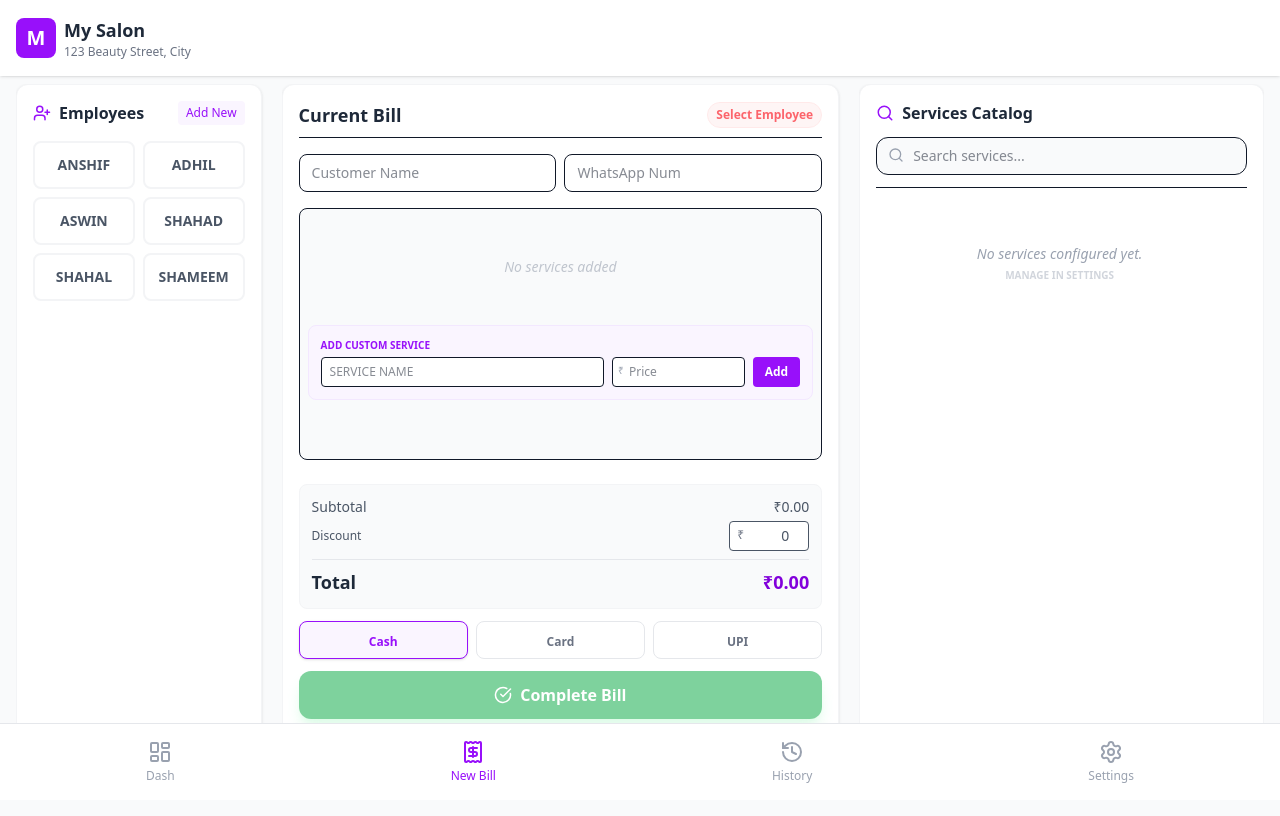
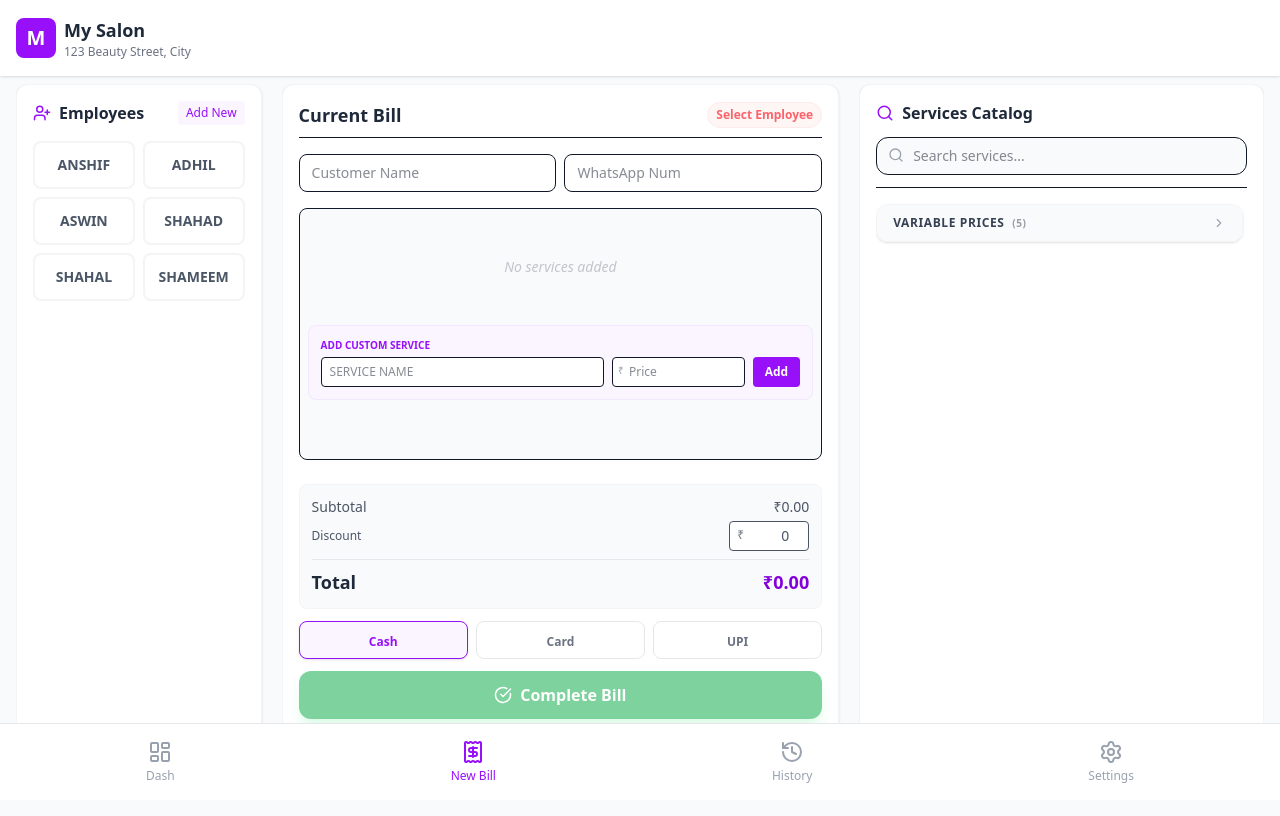
Before and after one commit to sinanCK07/salon-billing, a React (Vite) app: page / in a window 1280 px wide. Built offline with nearby package versions, Linux system fonts and the light colour scheme.

Commit message:
Add Variable Prices, Employee Bill Chart, and Dashboard performance improvements

```diff
--- a/src/components/BillingForm.tsx
+++ b/src/components/BillingForm.tsx
@@ -79,11 +79,8 @@ export const BillingForm: React.FC = () => {
 
     // Initialize all categories as expanded on first load
     useEffect(() => {
-        const initial: Record<string, boolean> = {};
-        Object.keys(categorizedServices).forEach(cat => {
-            initial[cat] = true;
-        });
-        setExpandedCategories(initial);
+        // Categories are closed by default now
+        setExpandedCategories({});
     }, [settings.predefinedServices.length === 0]); // only on init or if services were empty and now loaded
 
     const toggleCategory = (cat: string) => {
@@ -197,6 +194,7 @@ export const BillingForm: React.FC = () => {
         setGeneratedBill(null);
         setPaymentMethod('cash');
         setSelectedEmployee('');
+        setExpandedCategories({});
     }
 
     const handleFinishBill = (e: React.FormEvent) => {
--- a/src/components/Dashboard.tsx
+++ b/src/components/Dashboard.tsx
@@ -183,6 +183,25 @@ export const Dashboard: React.FC = () => {
         }],
     };
 
+    const employeeBillCountMap: { [key: string]: number } = {};
+    monthlyBills.forEach(b => {
+        const emp = b.employeeName || 'Unassigned';
+        employeeBillCountMap[emp] = (employeeBillCountMap[emp] || 0) + 1;
+    });
+
+    const employeeBillsSorted = Object.entries(employeeBillCountMap).sort((a, b) => b[1] - a[1]);
+    const employeeBillChartData = {
+        labels: employeeBillsSorted.map(e => e[0]),
+        datasets: [{
+            label: 'Bills Generated',
+            data: employeeBillsSorted.map(e => e[1]),
+            backgroundColor: 'rgba(59, 130, 246, 0.6)',
+            borderColor: 'rgb(59, 130, 246)',
+            borderWidth: 1,
+            borderRadius: 4,
+        }],
+    };
+
     const handleSendDailyReport = () => {
         let msg = `📊 *Salon Daily Report*\n`;
         msg += `Date: ${now.toLocaleDateString()}\n\n`;
@@ -263,11 +282,12 @@ export const Dashboard: React.FC = () => {
                 </div>
             </div>
 
-            {/* Employee Performance (Monthly) */}
+            {/* Employee Performance Charts */}
+            <div className="grid grid-cols-1 lg:grid-cols-2 gap-6">
                 <div className="bg-white p-4 rounded-xl shadow-sm border border-gray-100">
                     <div className="flex items-center gap-2 mb-4">
                         <Users size={18} className="text-gray-400" />
-                    <h3 className="text-xs font-bold text-gray-500 uppercase">Employee Performance (Month)</h3>
+                        <h3 className="text-xs font-bold text-gray-500 uppercase">Employee Revenue (Month)</h3>
                     </div>
                     <div className="h-48">
                         <Bar
@@ -287,6 +307,33 @@ export const Dashboard: React.FC = () => {
                                 }
                             }}
                         />
+                    </div>
+                </div>
+
+                <div className="bg-white p-4 rounded-xl shadow-sm border border-gray-100">
+                    <div className="flex items-center gap-2 mb-4">
+                        <Banknote size={18} className="text-gray-400" />
+                        <h3 className="text-xs font-bold text-gray-500 uppercase">Bills per Employee (Month)</h3>
+                    </div>
+                    <div className="h-48">
+                        <Bar
+                            data={employeeBillChartData}
+                            options={{
+                                responsive: true,
+                                maintainAspectRatio: false,
+                                plugins: {
+                                    legend: { display: false },
+                                    tooltip: {
+                                        callbacks: { label: (ctx) => `${(ctx.parsed.y ?? 0)} Bills` }
+                                    }
+                                },
+                                scales: {
+                                    x: { grid: { display: false }, ticks: { font: { size: 10 } } },
+                                    y: { grid: { color: '#f3f4f6' }, ticks: { font: { size: 10 }, stepSize: 1 } }
+                                }
+                            }}
+                        />
+                    </div>
                 </div>
             </div>
 
--- a/src/context/SalonSettingsContext.tsx
+++ b/src/context/SalonSettingsContext.tsx
@@ -10,7 +10,7 @@ export interface SalonSettings {
     taxRate: number; // percentage, e.g., 5 for 5%
     enableTax: boolean;
     currencySymbol: string;
-    predefinedServices: { id: string; name: string; price: number; category: string }[];
+    predefinedServices: { id: string; name: string; price: number; category: string; editable?: boolean }[];
     categories: string[];
     gstNumber?: string;
     googleReviewLink?: string;
@@ -28,8 +28,14 @@ const defaultSettings: SalonSettings = {
     taxRate: 0,
     enableTax: false,
     currencySymbol: "₹",
-    predefinedServices: [],
-    categories: ['Facial', 'Hair', 'Grooming'],
+    predefinedServices: [
+        { id: 'v1', name: 'STRAIGHTENING', price: 0, category: 'VARIABLE PRICES', editable: true },
+        { id: 'v2', name: 'SMOOTHENING', price: 0, category: 'VARIABLE PRICES', editable: true },
+        { id: 'v3', name: 'HAIR COLOURING', price: 0, category: 'VARIABLE PRICES', editable: true },
+        { id: 'v4', name: 'MAKE UP', price: 0, category: 'VARIABLE PRICES', editable: true },
+        { id: 'v5', name: 'TOUCH UP', price: 0, category: 'VARIABLE PRICES', editable: true },
+    ] as any,
+    categories: ['VARIABLE PRICES', 'Facial', 'Hair', 'Grooming'],
     gstNumber: "",
     googleReviewLink: "",
     instagramLink: "",
@@ -46,7 +52,26 @@ const SalonSettingsContext = createContext<{
 export const SalonSettingsProvider: React.FC<{ children: React.ReactNode }> = ({ children }) => {
     const [settings, setSettings] = useState<SalonSettings>(() => {
         const saved = localStorage.getItem('salon_settings');
-        return saved ? { ...defaultSettings, ...JSON.parse(saved) } : defaultSettings;
+        if (saved) {
+            const parsed = JSON.parse(saved) as SalonSettings;
+
+            // Check if VARIABLE PRICES category is missing
+            if (!parsed.categories.includes('VARIABLE PRICES')) {
+                parsed.categories = ['VARIABLE PRICES', ...parsed.categories];
+            }
+
+            // Collect existing variable price service IDs
+            const existingVIds = new Set(parsed.predefinedServices.map(s => s.id));
+
+            // Add missing variable prices
+            const missingVariablePrices = defaultSettings.predefinedServices.filter(s => !existingVIds.has(s.id));
+            if (missingVariablePrices.length > 0) {
+                parsed.predefinedServices = [...missingVariablePrices, ...parsed.predefinedServices];
+            }
+
+            return { ...defaultSettings, ...parsed };
+        }
+        return defaultSettings;
     });
 
     useEffect(() => {
```
Lines whose indentation alone changed are shown as unchanged.
